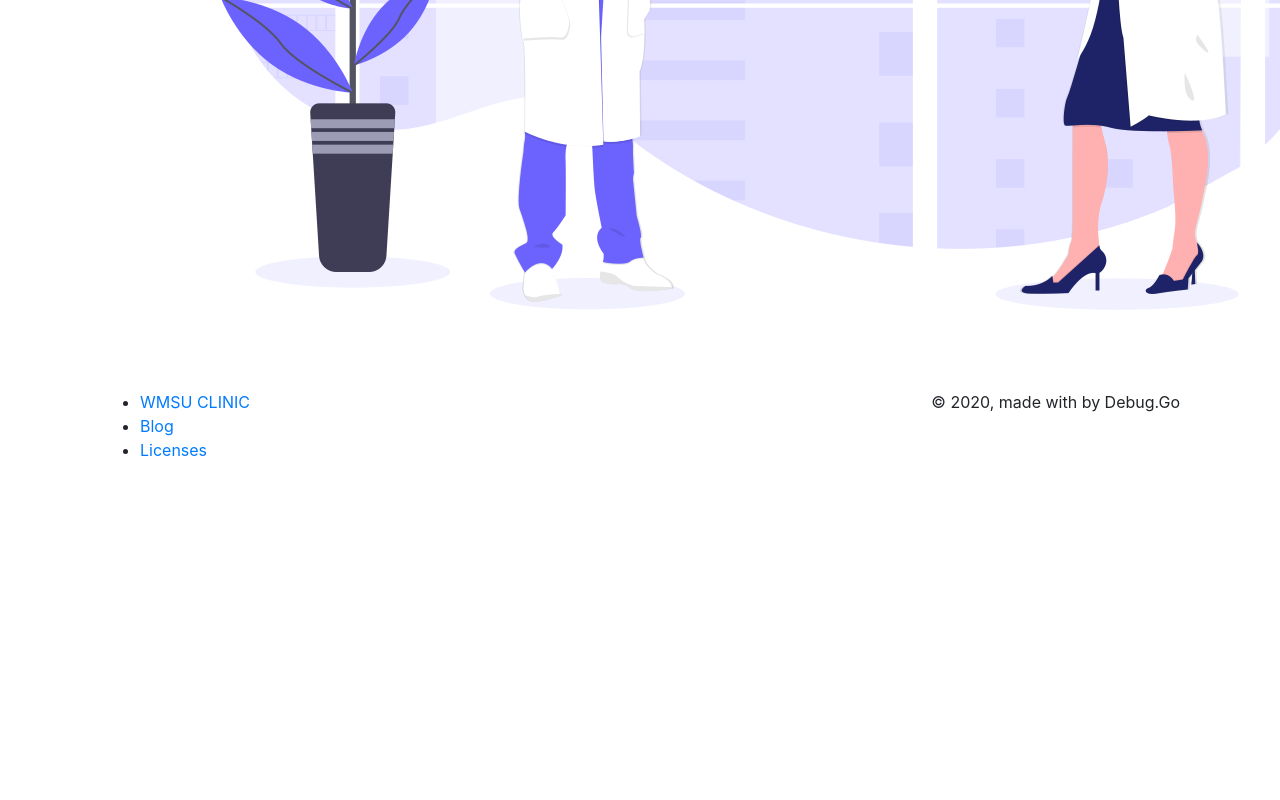
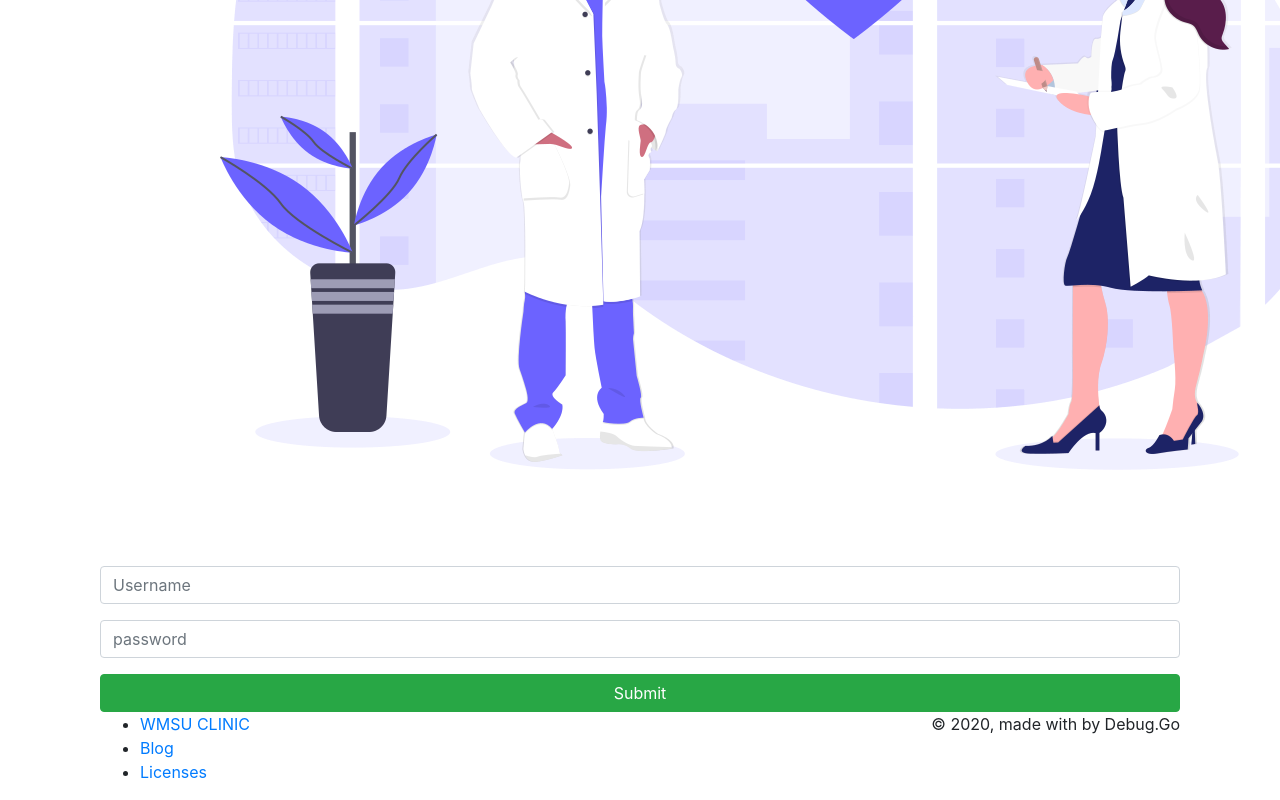
Before and after one commit to zethkenneth/WCMAI, a React (Create React App) app in the folder wmsuclinic-client/: page / in a window 1280 px wide. Shown: the part 801-1601 px from the top of the page. Before the commit the page ends 1279 px from the top, so only its background shows below. Built offline with nearby package versions, Linux system fonts and the light colour scheme.

Commit message:
Login now working, not yet changed the Name from LoginModal to Login

```diff
--- a/wmsuclinic-client/src/LoginModal/LoginModal.js
+++ b/wmsuclinic-client/src/LoginModal/LoginModal.js
@@ -16,7 +16,7 @@ class LoginModal extends Component {
   }
 
   handleChange = e => {
-    this.setState({value: e.target.value.toUpperCase()});
+    this.setState({ [e.target.name]: e.target.value.toUpperCase() });
   }
 
   onSubmitForm =  async e => {
@@ -54,11 +54,8 @@ class LoginModal extends Component {
     render() {
       return (
 
-        <div>
+        <React.Fragment>
 
-          <Modal isOpen={this.props.opened} toggle={this.props.toggle} >
-            <ModalHeader toggle={this.props.toggle}>Welcome</ModalHeader>
-            <ModalBody>
             <Formik>
               <Form onSubmit= {this.onSubmitForm}>
                 <FormGroup>
@@ -73,10 +70,7 @@ class LoginModal extends Component {
               </Form>
 
               </Formik>
-            </ModalBody>
-
-          </Modal>
-        </div>
+        </React.Fragment>
 
       );
 
--- a/wmsuclinic-client/src/layouts/HomepageContent.js
+++ b/wmsuclinic-client/src/layouts/HomepageContent.js
@@ -1,5 +1,6 @@
 import React from 'react';
 import med from '../assets/img/med.png';
+import LoginModal from '../LoginModal/LoginModal';
 
 import {
   Row,
@@ -23,6 +24,11 @@ const HomepageContent = () => {
                         <img src={med} className="feature-img" alt="med" />
                     </Col>
                 </Row>
+                <Row>
+                    <Col>
+                        <LoginModal />
+                    </Col>
+                </Row>
             </div>
         </div>
     );
```
